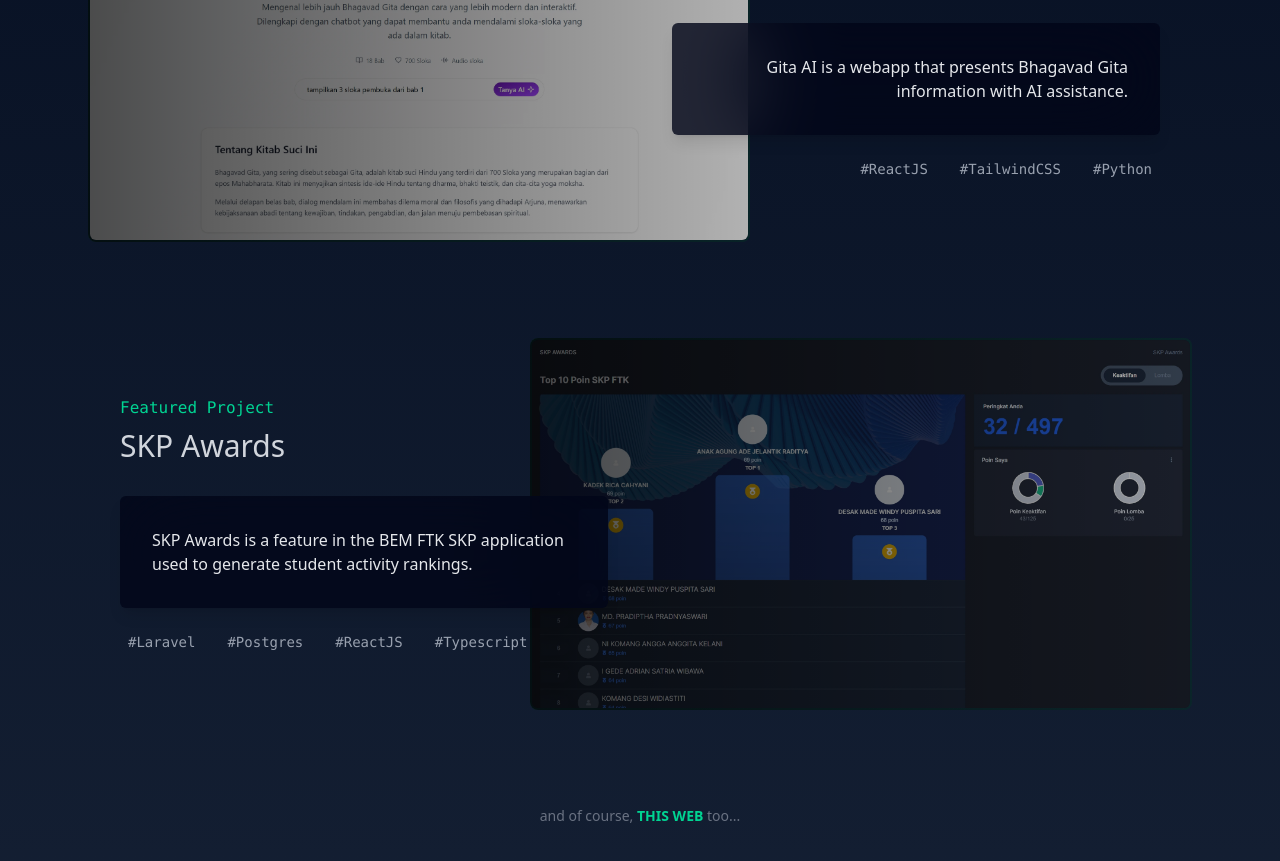
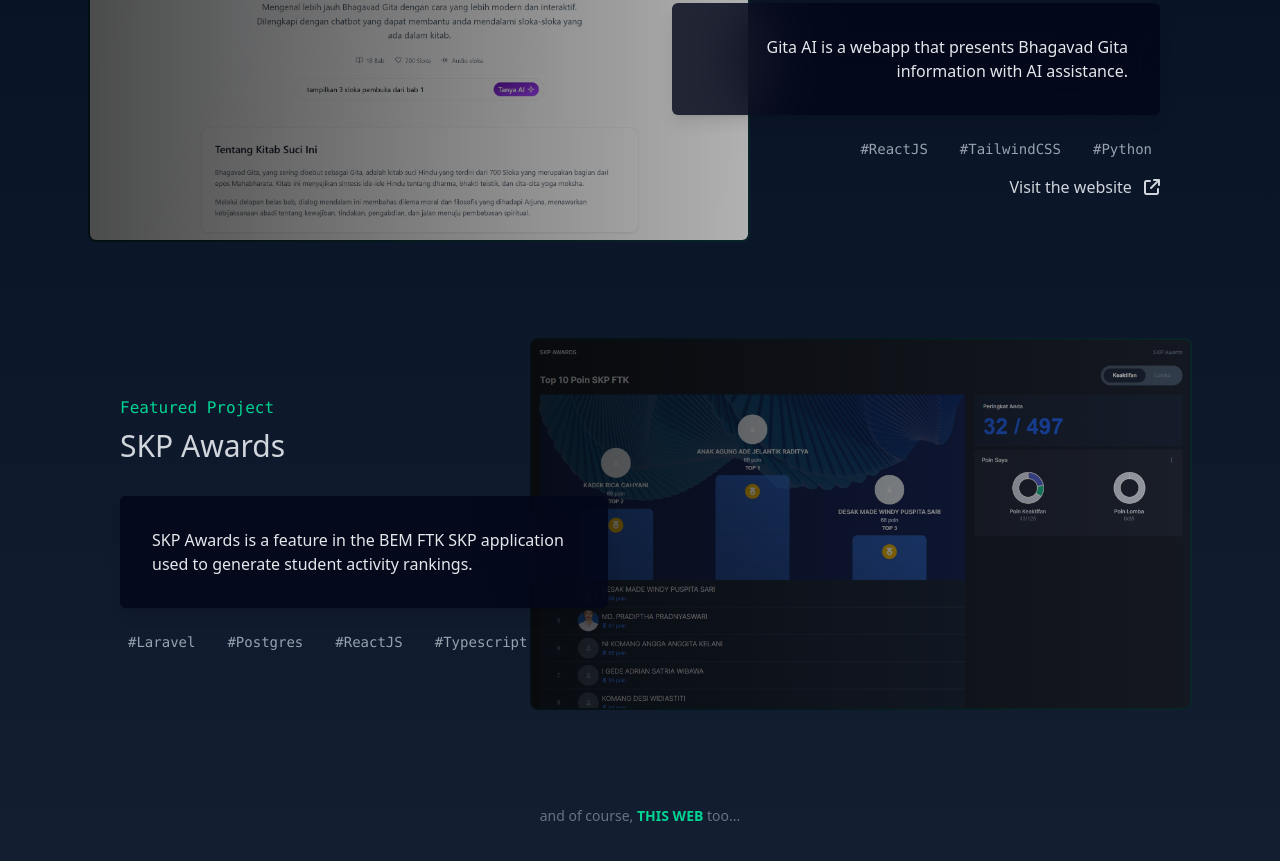
Before and after one commit to dhanuprys/portofolio-tailwind-vite, a website built with Vite: page index.html in a window 1280 px wide. Shown: the part 3900-4761 px from the top of the page. Built offline with nearby package versions, Linux system fonts and the light colour scheme.

Commit message:
hotfix: add project links for gita AI

```diff
--- a/index.html
+++ b/index.html
@@ -553,6 +553,13 @@
                 #Python
               </li>
             </ul>
+            <!-- Project links -->
+            <div class="mt-4">
+              <a href="https://gita.dedan.my.id" target="_blank" class="text-gray-300 hover:text-gray-100">
+                Visit the website
+                <i class="fa-solid fa-arrow-up-right-from-square ml-2"></i>
+              </a>
+            </div>
           </div>
         </div>
 
```
